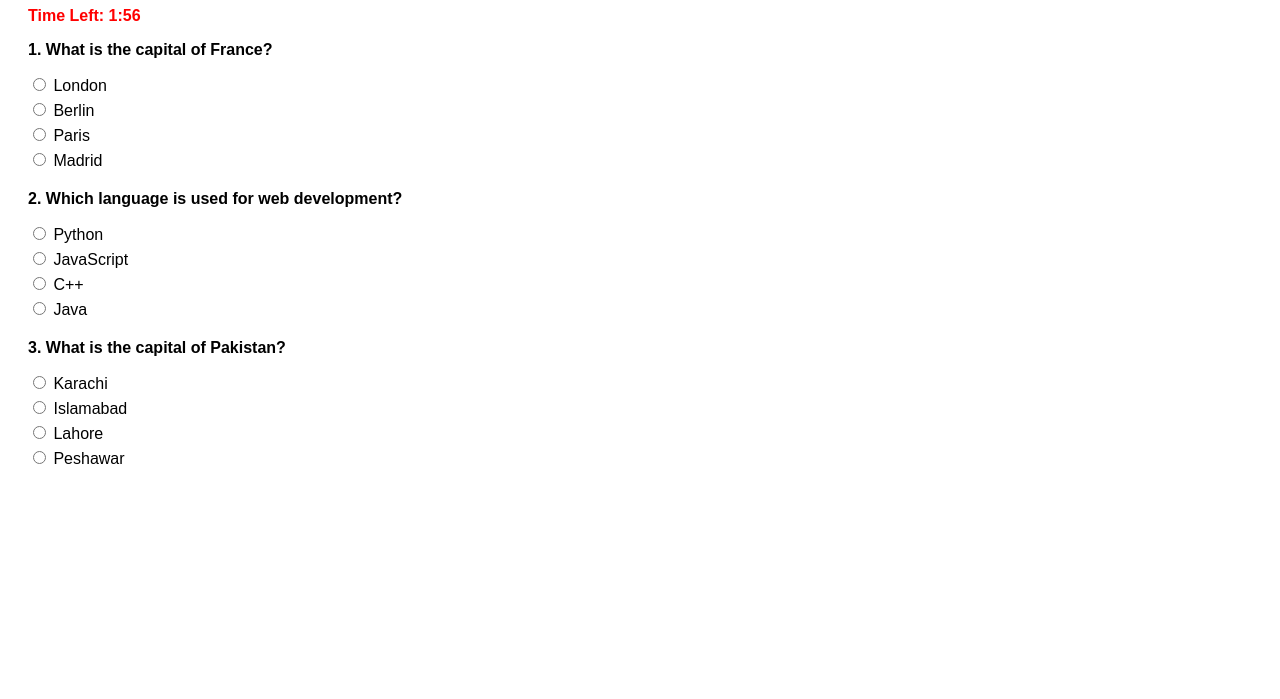
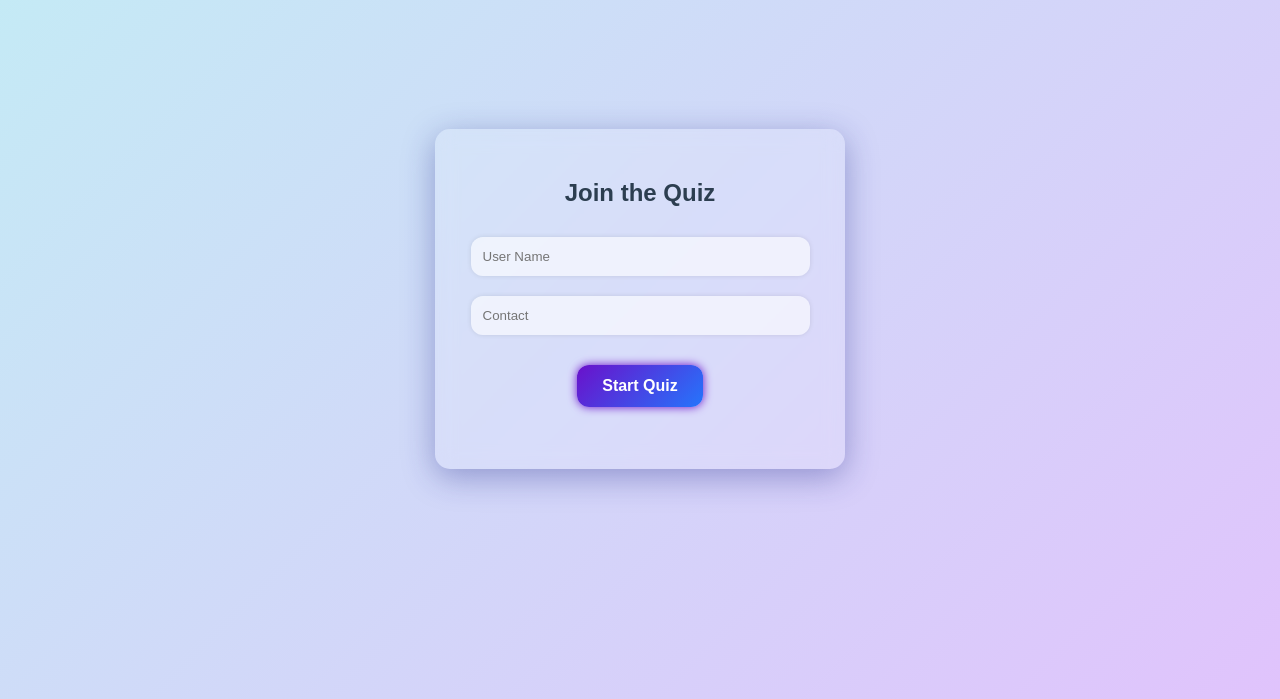
Before and after one commit to RuqaiyaAwan/Quizes, a plain HTML site: page index.html in a window 1280 px wide. Shown: the part 101-800 px from the top of the page. Drawn offline with nearby package versions, Linux system fonts and the light colour scheme.

Commit message:
index.html

```diff
--- a/index.html
+++ b/index.html
@@ -1,58 +1,39 @@
 <!DOCTYPE html>
 <html lang="en">
 <head>
-  <meta charset="UTF-8">
-  <title>Simple Quiz</title>
-  <style>
-    body { font-family: Arial, sans-serif; padding: 20px; }
-    .question { margin-bottom: 20px; }
-    .options { list-style: none; padding: 0; }
-    .options li { margin: 5px 0; }
-    #timer { font-weight: bold; color: red; }
-  </style>
+    <meta charset="UTF-8">
+    <meta name="viewport" content="width=device-width, initial-scale=1.0">
+    <title>MCQ Test Platform</title>
+    <link rel="stylesheet" href="style.css">
+    <script src="https://cdnjs.cloudflare.com/ajax/libs/jspdf/2.5.1/jspdf.umd.min.js"></script>
+
 </head>
 <body>
-  <h1>Quiz</h1>
-  <div id="timer"></div>
-  <div id="quiz-container"></div>
+<!-- Admin Panel button -->
+<button id="admin-panel-btn" class="admin-btn" onclick="window.location.href='admin.html'">Admin Panel</button>
 
-  <script src="quiz.js"></script>
-  <script>
-    const container = document.getElementById("quiz-container");
-    const timerDisplay = document.getElementById("timer");
 
-    let currentQuestion = 0;
-    let timer = quizData.timer * 60;
-    let interval = setInterval(() => {
-      if (timer <= 0) {
-        clearInterval(interval);
-        container.innerHTML = "<h2>Time's up!</h2>";
-        return;
-      }
-      const minutes = Math.floor(timer / 60);
-      const seconds = timer % 60;
-      timerDisplay.textContent = `Time Left: ${minutes}:${seconds < 10 ? "0" : ""}${seconds}`;
-      timer--;
-    }, 1000);
+<div class="container form-container" id="form-container">
+    <h2>Join the Quiz</h2>
+    <input type="text" placeholder="User Name" id="username">
+    <input type="text" placeholder="Contact" id="contact">
+    <button onclick="validateLogin()">Start Quiz</button>
+    <p id="login-error" style="color:red; font-weight:bold;"></p>
+</div>
 
-    function showQuiz() {
-      quizData.questions.forEach((q, index) => {
-        const questionEl = document.createElement("div");
-        questionEl.className = "question";
-        questionEl.innerHTML = `<p><strong>${index + 1}. ${q.question}</strong></p>`;
-        const optionsList = document.createElement("ul");
-        optionsList.className = "options";
-        q.options.forEach((opt, i) => {
-          const li = document.createElement("li");
-          li.innerHTML = `<input type="radio" name="q${index}" value="${i}"> ${opt}`;
-          optionsList.appendChild(li);
-        });
-        questionEl.appendChild(optionsList);
-        container.appendChild(questionEl);
-      });
-    }
+<div class="container quiz-container hidden" id="quiz-container">
+    <h1>MCQ Test</h1>
+    <div id="timer" class="glow">Time Left: <span id="time">60s</span></div>
+    <form id="quiz-form">
+        <div id="questions-area"></div>
+        <button type="button" onclick="submitQuiz()">Submit</button>
 
-    showQuiz();
-  </script>
+
+    </form>
+    <div id="result" class="hidden"></div>
+</div>
+<script src="quizData.js"></script>
+<script src="users.js"></script>
+<script src="script.js"></script>
 </body>
 </html>
```
